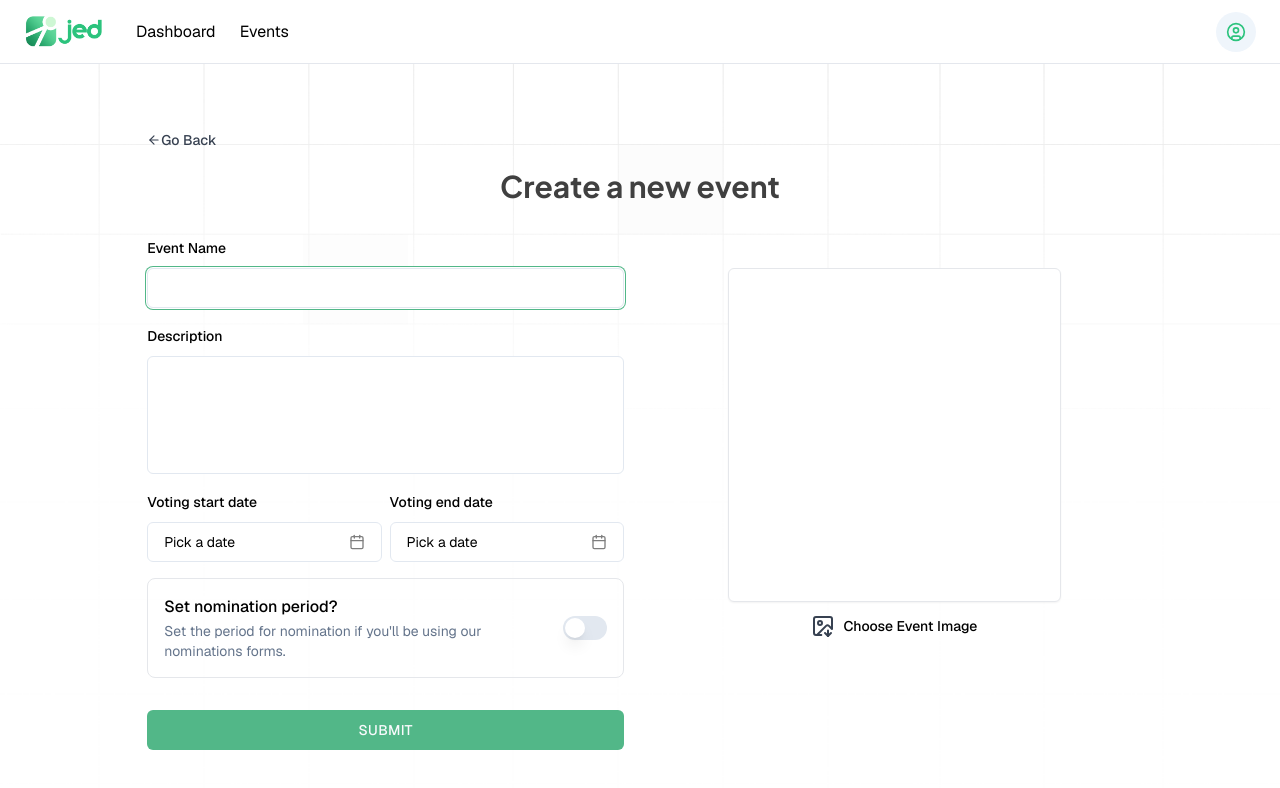
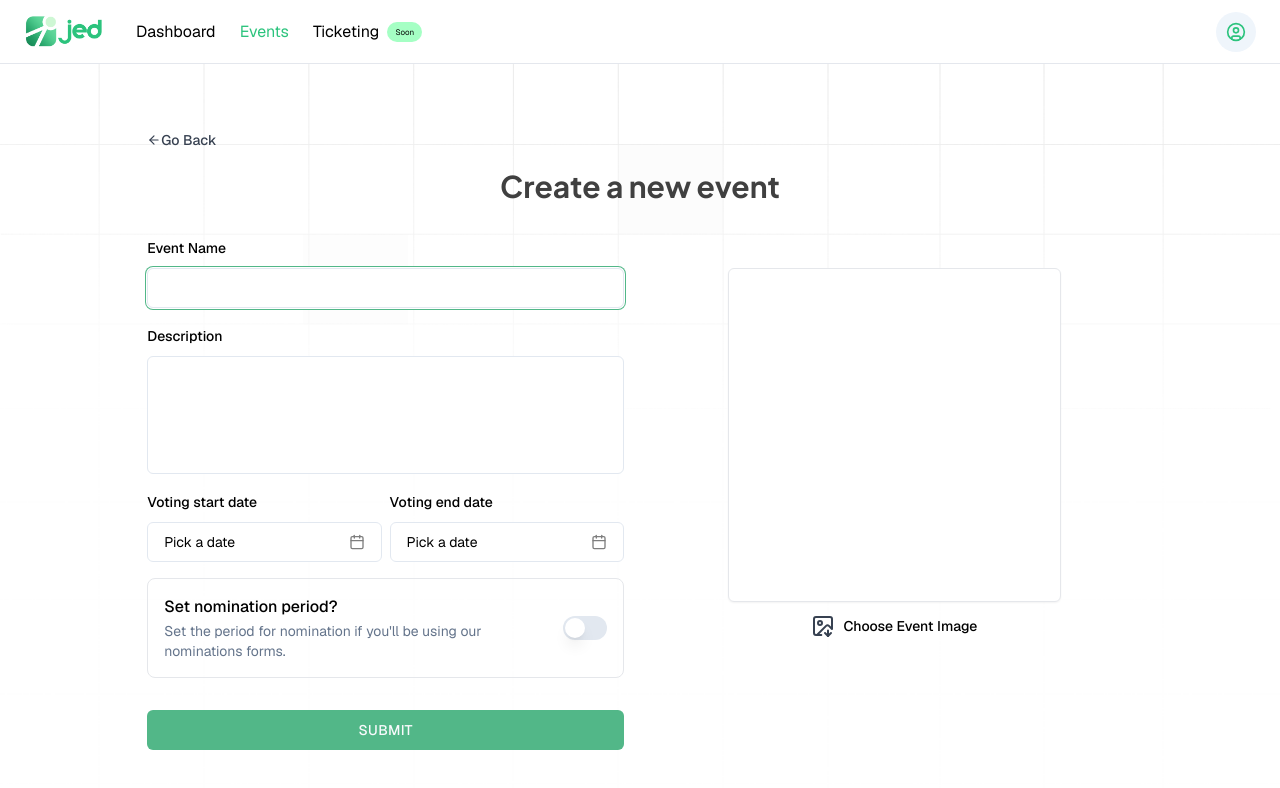
Before and after one commit to InteliTech-Inc/jed, a Next.js app: page /events/create in a window 1280 px wide. Shown: the top 788 px of the page. Built offline with nearby package versions, Linux system fonts and the light colour scheme; what @supabase/auth-helpers-nextjs would draw is missing.

Commit message:
fix(app): navigation links and animation navigation links

```diff
--- a/src/app/(system)/components/topbar.tsx
+++ b/src/app/(system)/components/topbar.tsx
@@ -4,6 +4,8 @@ import Link from "next/link";
 import { usePathname } from "next/navigation";
 export default function Topbar() {
   const pathname = usePathname();
+  const firstSegment = pathname.split("/")[1];
+
   return (
     <nav className="hidden flex-col gap-6 md:flex md:flex-row md:items-center px-4 ">
       {NAV_LINKS.map((link) => {
@@ -12,10 +14,15 @@ export default function Topbar() {
             href={link.href}
             key={link.id}
             className={`${
-              pathname === link.href ? "text-secondary" : ""
-            } text-muted-foreground transition-all hover:text-secondary w-full`}
+              firstSegment === link.title.toLocaleLowerCase()
+                ? "text-secondary"
+                : ""
+            } text-muted-foreground flex items-center gap-2 transition-all hover:text-secondary w-full`}
           >
-            {link.title}
+            {link.title}{" "}
+            {link.title === "Ticketing" && (
+              <small className="px-2 p-1 bg-green-200 rounded-full text-[8px]">Soon</small>
+            )}
           </Link>
         );
       })}
--- a/src/app/(system)/events/[id]/components/sidebar.tsx
+++ b/src/app/(system)/events/[id]/components/sidebar.tsx
@@ -4,7 +4,7 @@ import Link from "next/link";
 import { Home, LineChart, Package, Users, Sidebar } from "lucide-react";
 import { Sheet, SheetContent, SheetTrigger } from "@/components/ui/sheet";
 import { Button } from "@/components/ui/button";
-import { usePathname } from "next/navigation";
+import { useParams, usePathname } from "next/navigation";
 
 const SidebarLinks = [
   {
@@ -24,24 +24,22 @@ const SidebarLinks = [
     icon: <Package size={20} />,
   },
   {
-    name: "Ticketing",
-    icon: <Package size={20} />,
-  },
-  {
     name: "Withdrawal",
     icon: <Package size={20} />,
   },
 ];
 export default function EventsSidebar() {
   const path = usePathname();
+  const { id } = useParams();
   const segments = path.split("/");
   const lastSegment = segments[segments.length - 1];
-  const activeLink = lastSegment.includes("-") ? "details" : lastSegment; // compromised
+
+  const activeLink = lastSegment === id ? "details" : lastSegment;
 
   return (
     <div className="h-fit sticky top-16 p-2 border-b md:border-b-0 md:h-[calc(100vh_-_5rem)] border-r bg-white">
       <div className="hidden md:block md:flex-1">
-        <nav className="hidden md:grid items-start gap-2 text-neutral-800 px-2 font-medium lg:px-4">
+        <nav className="hidden md:grid items-start gap-2 text-neutral-800 px-2 lg:px-4">
           {SidebarLinks.map((item) => {
             const ac =
               activeLink === item.name.toLowerCase()
@@ -49,17 +47,14 @@ export default function EventsSidebar() {
                 : "hover:bg-gray-50 ";
             return (
               <Link
-                href={`${path}/${item.name.toLowerCase()}`}
+                href={`/events/${id}/${
+                  item.name === "Details" ? "" : item.name.toLowerCase()
+                }`}
                 key={item.name}
-                className={`${ac} mx-[-0.65rem] flex items-center gap-4 rounded-xl px-3 py-2 text-muted-foreground hover:text-foreground`}
+                className={`${ac} mx-[-0.65rem] flex items-center gap-4 text-sm rounded-xl px-3 py-2 text-muted-foreground hover:text-foreground`}
               >
                 {item.icon}
                 {item.name}{" "}
-                {item.name === "Ticketing" && (
-                  <small className="px-2 p-1 bg-green-200 rounded-full">
-                    Coming soon
-                  </small>
-                )}
               </Link>
             );
           })}
--- a/src/app/(system)/events/page.tsx
+++ b/src/app/(system)/events/page.tsx
@@ -4,7 +4,6 @@ import Image from "next/image";
 import Link from "next/link";
 import React from "react";
 import { cookies } from "next/headers";
-import CreateEventForm from "./create/components/create_event";
 
 async function EventsPage() {
   const db = dbServer(cookies);
--- a/src/app/(system)/layout.tsx
+++ b/src/app/(system)/layout.tsx
@@ -27,7 +27,7 @@ export default function AppLayout({ children }: { children: React.ReactNode }) {
             </Button>
           </SheetTrigger>
           <SheetContent side="left">
-            <nav className="grid gap-6 text-lg font-medium">
+            <nav className="grid gap-6 font-medium">
               {NAV_LINKS.map((link) => {
                 return (
                   <Link
--- a/src/app/template.tsx
+++ b/src/app/template.tsx
@@ -1,6 +1,6 @@
 "use client";
 import React from "react";
-import { AnimatePresence, motion } from "framer-motion";
+import { motion } from "framer-motion";
 import { usePathname } from "next/navigation";
 
 type Props = {
@@ -9,13 +9,19 @@ type Props = {
 
 export default function Template({ children }: Props) {
   const pathname = usePathname();
+
+  const isSystem =
+    pathname.match(/events\/?(.*)/) || pathname.match(/dashboard\/?(.*)/);
+
+  if (isSystem) return children;
+
   return (
     <motion.div
       key={pathname}
       initial={{ opacity: 0 }}
       animate={{ opacity: 1 }}
       exit={{ opacity: 0 }}
-      transition={{ duration: 0.75, ease: "easeInOut" }}
+      transition={{ duration: 0.4, ease: "easeInOut" }}
     >
       {children}
     </motion.div>
--- a/src/constants/nav_links.tsx
+++ b/src/constants/nav_links.tsx
@@ -13,4 +13,10 @@ export const NAV_LINKS = [
     href: "/events",
     icon: <Vote />,
   },
+  {
+    id: 2,
+    title: "Ticketing",
+    href: "/ticketing",
+    icon: <Vote />,
+  },
 ];
```
